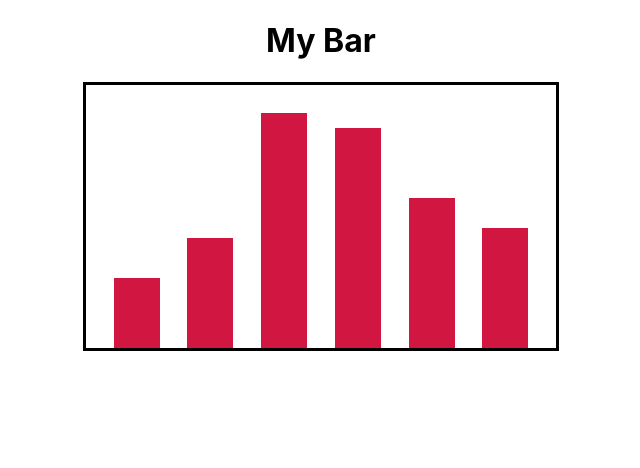
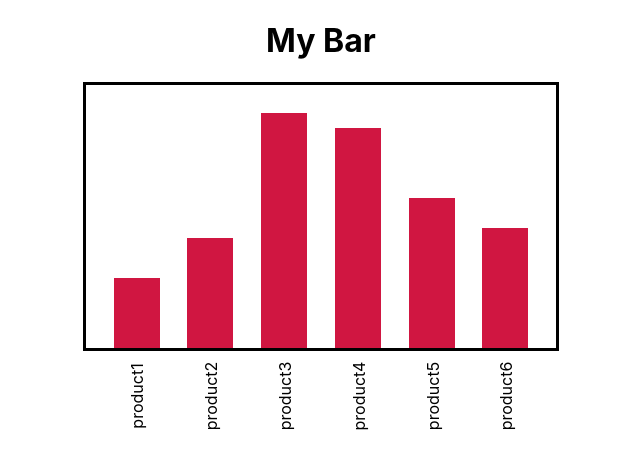
Before and after one commit to Codingspree777/flexbox-refresher, a React (Create React App) app in the folder my-app/: page / in a window 1280 px wide. Shown: the top 468 px of the page, without its empty margins (319-959 px from the left). Built offline with nearby package versions, Linux system fonts and the light colour scheme.

Commit message:
center legend

```diff
--- a/my-app/src/App.js
+++ b/my-app/src/App.js
@@ -1,13 +1,25 @@
 import React from 'react';
 import { testData } from './data';
-import {Main, Header, OuterContainer, BarContainer, Bar} from './reuseableStyleComp';
+import {Main, Header, OuterContainer, BarContainer, Bar, LegendContainer, Products, Text} from './reuseableStyleComp';
 
 function App() {
-  const Bars = testData.map((ele)=>{
+
+  const Bars = testData.map((ele, index)=>{
     return (
-      <Bar dataHeight={ele.quantity}></Bar>
+      <Bar dataHeight={ele.quantity} key={index}></Bar>
     )
   })
+
+  const Product = testData.map((ele)=>{
+    return (
+      <Products key={ele.name}>
+        <Text>
+          {ele.name}
+        </Text>
+      </Products>
+    )
+  })
+
   return (
     <Main>
       <Header>My Bar</Header>
@@ -16,6 +28,11 @@ function App() {
           {Bars}
         </BarContainer>
       </OuterContainer>
+      <OuterContainer>
+        <LegendContainer>
+          {Product}
+        </LegendContainer>
+      </OuterContainer>
     </Main>
   );
 }
--- a/my-app/src/data.js
+++ b/my-app/src/data.js
@@ -1,19 +1,19 @@
 export const testData = [
-    {name: 'Product 1',
+    {name: 'product1',
     quantity: 70},
 
-    {name:'Product 2',
+    {name:'product2',
     quantity: 110},
 
-    {name:'Product 3',
+    {name:'product3',
     quantity: 235},
 
-    {name:'Product 4',
+    {name:'product4',
     quantity: 220},
 
-    {name:'Product 5',
+    {name:'product5',
     quantity: 150},
 
-    {name:'Product 6',
+    {name:'product6',
     quantity: 120}
 ]
--- a/my-app/src/reuseableStyleComp.js
+++ b/my-app/src/reuseableStyleComp.js
@@ -26,3 +26,20 @@ export const Bar = styled.div`
   width: 46px;
   height: ${props => `${props.dataHeight}px`};
 `
+export const LegendContainer = styled.div`
+  display: flex;
+  justify-content: space-evenly;
+  width: 470px;
+  height: 90px;
+`
+
+export const Products = styled.div`
+  display: flex;
+  width: 46px;
+`
+export const Text = styled.div`
+ display:flex;
+ align-items: center;
+ transform: rotate(-90deg);
+ padding-bottom: 20px;
+`
```
